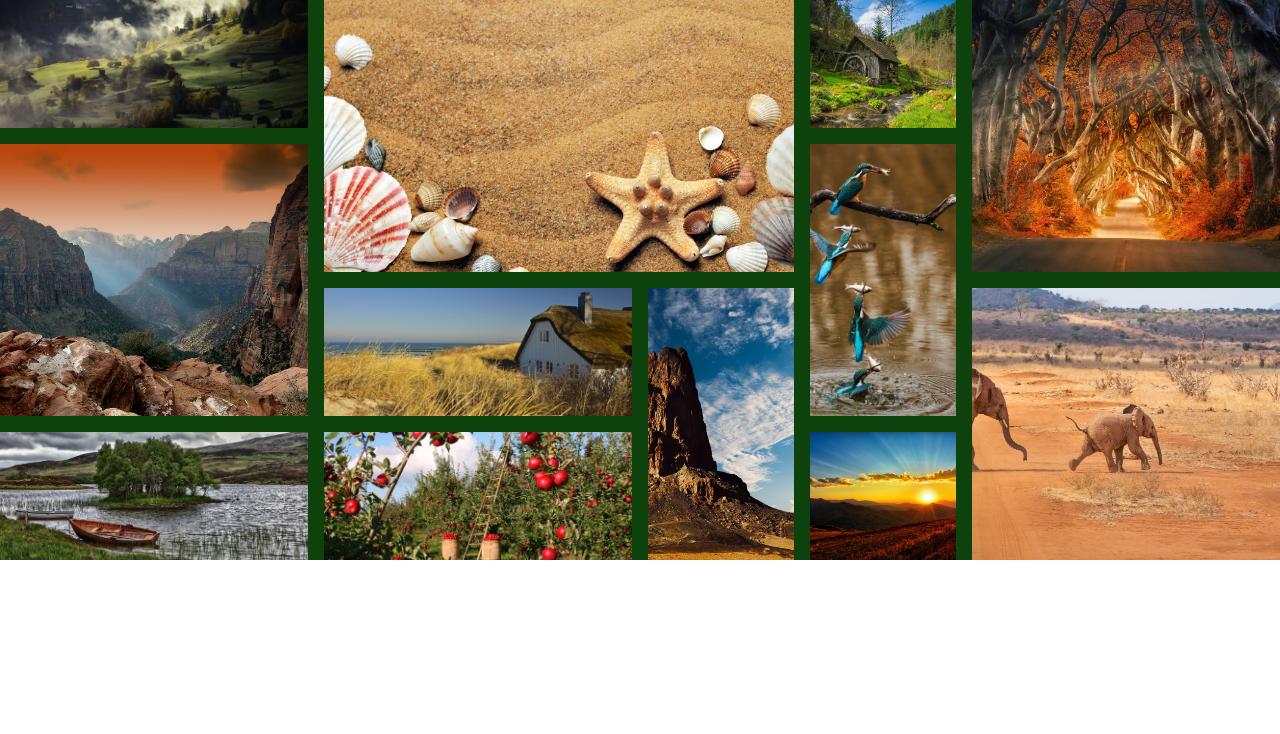
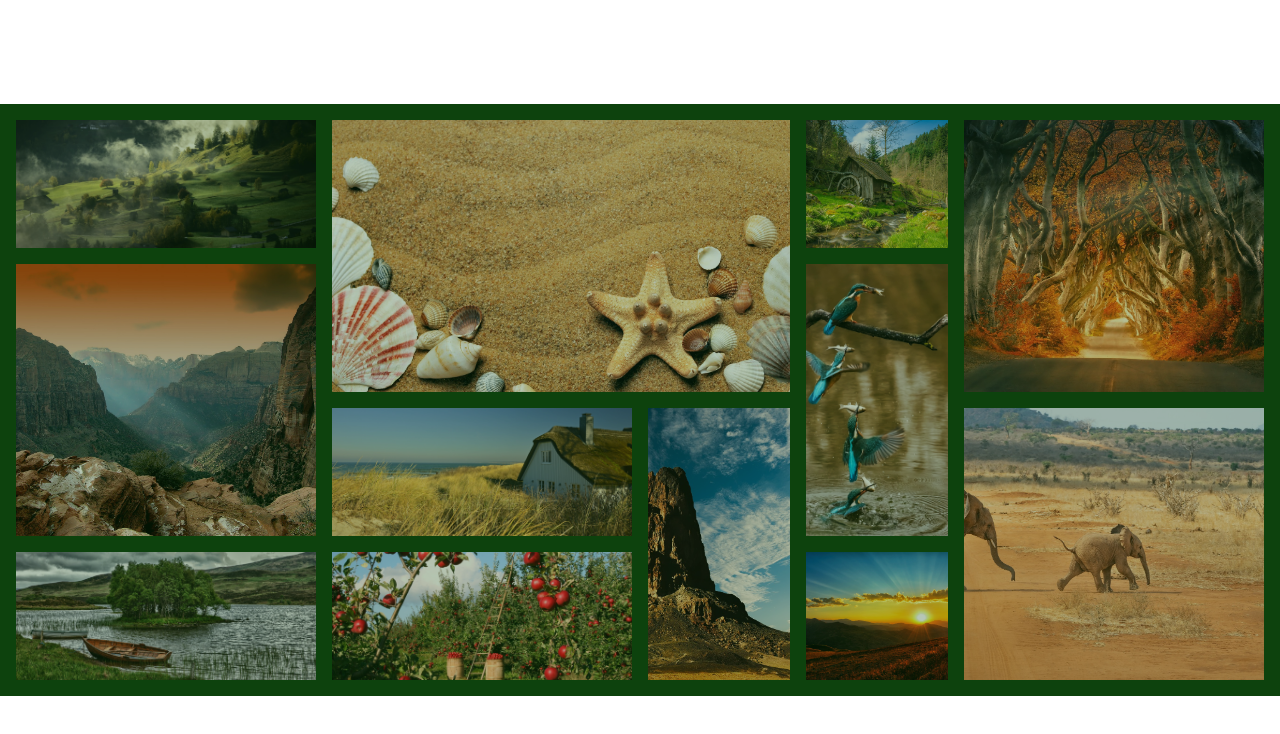
Before and after one commit to tod619/CSSGridGallery, a plain HTML site: page index.html in a window 1280 px wide. Drawn offline with Linux system fonts and the light colour scheme.

Commit message:
Add hover effect to imgs + center gallery in style.css file

```diff
--- a/style.css
+++ b/style.css
@@ -7,6 +7,8 @@
 .container {
     width: 100%;
     height: 100vh;
+    display: flex;
+    align-items: center;
 }
 
 .gallery {
@@ -15,12 +17,19 @@
     grid-template-rows: repeat(4, 10vw);
     grid-gap: 16px;
     background-color: #0d420d;
+    padding: 16px;
 }
 
 .img {
     width: 100%;
     height: 100%;
     object-fit: cover;
+    opacity: 0.7;
+    transition: opacity 0.5s;
+}
+
+.img:hover {
+    opacity: 1;
 }
 
 .img-1 {
```
